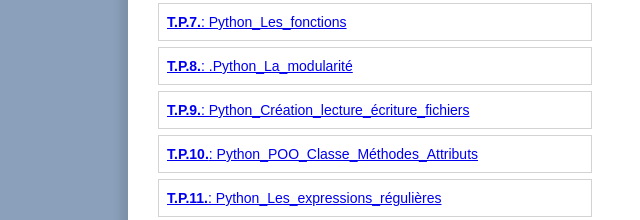
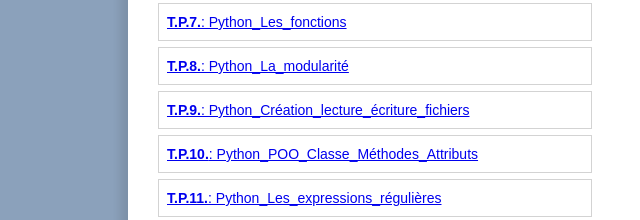
Before and after one commit to snirpy/site3, a plain HTML site: page index.html in a window 1280 px wide. Shown: the part 918-1138 px from the top of the page, 0-640 px from the left. Drawn offline with Linux system fonts and the light colour scheme.

Commit message:
Update index.html

```diff
--- a/index.html
+++ b/index.html
@@ -51,7 +51,7 @@
                         <p><a href="sujets/T.P.5.Python_tuples_liste.pdf" target="_blank"> <b>T.P.5.</b>: Python_tuples_liste</a> </p>
                         <p><a href="sujets/T.P.6.Python_Les_dictionnaires_en_cours.pdf" target="_blank"> <b>T.P.6.</b>: Python_Les_dictionnaires_en_cours</a> </p>
                         <p><a href="sujets/T.P.7.Python_Les_fonctions.pdf" target="_blank"> <b>T.P.7.</b>: Python_Les_fonctions</a> </p>
-                        <p><a href="sujets/T.P.8.Python_La_modularité.pdf" target="_blank"> <b>T.P.8.</b>: .Python_La_modularité</a> </p>
+                        <p><a href="sujets/T.P.8.Python_La_modularité.pdf" target="_blank"> <b>T.P.8.</b>: Python_La_modularité</a> </p>
                         <p><a href="under_construction.html" target="_blank"> <b>T.P.9.</b>: Python_Création_lecture_écriture_fichiers</a> </p>
                         <p><a href="under_construction.html" target="_blank"> <b>T.P.10.</b>: Python_POO_Classe_Méthodes_Attributs</a> </p>
                         <p><a href="under_construction.html" target="_blank"> <b>T.P.11.</b>: Python_Les_expressions_régulières</a> </p>
```
